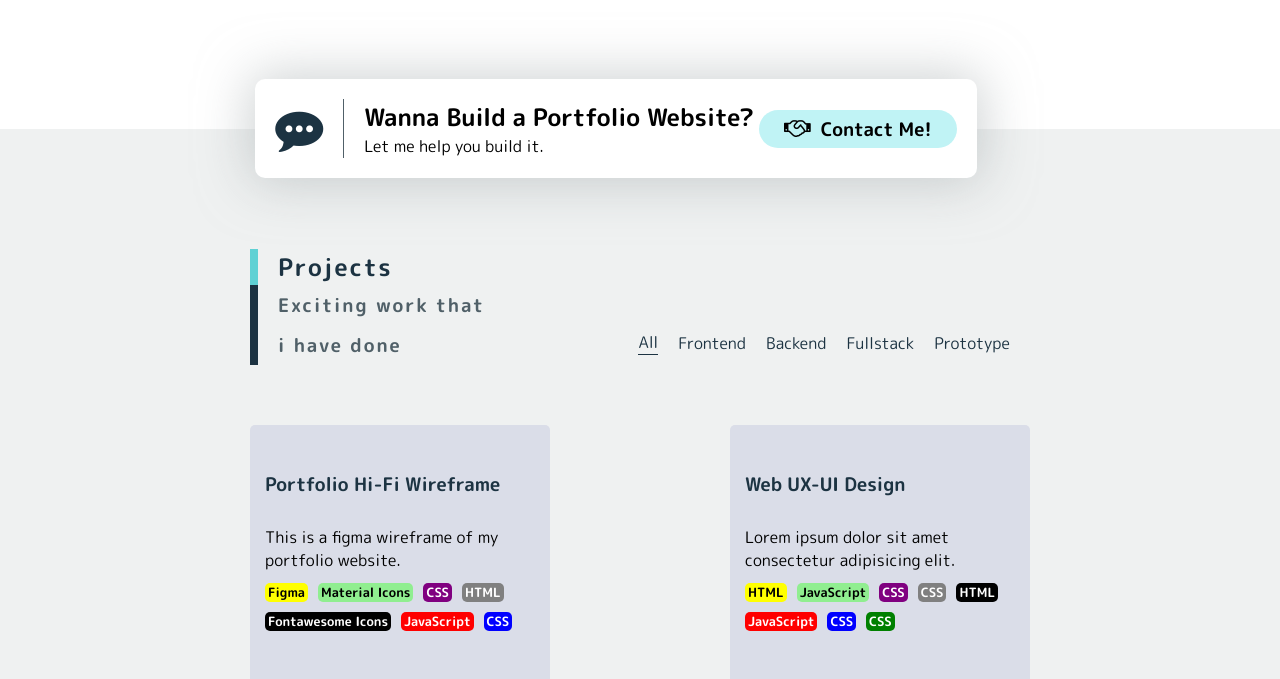
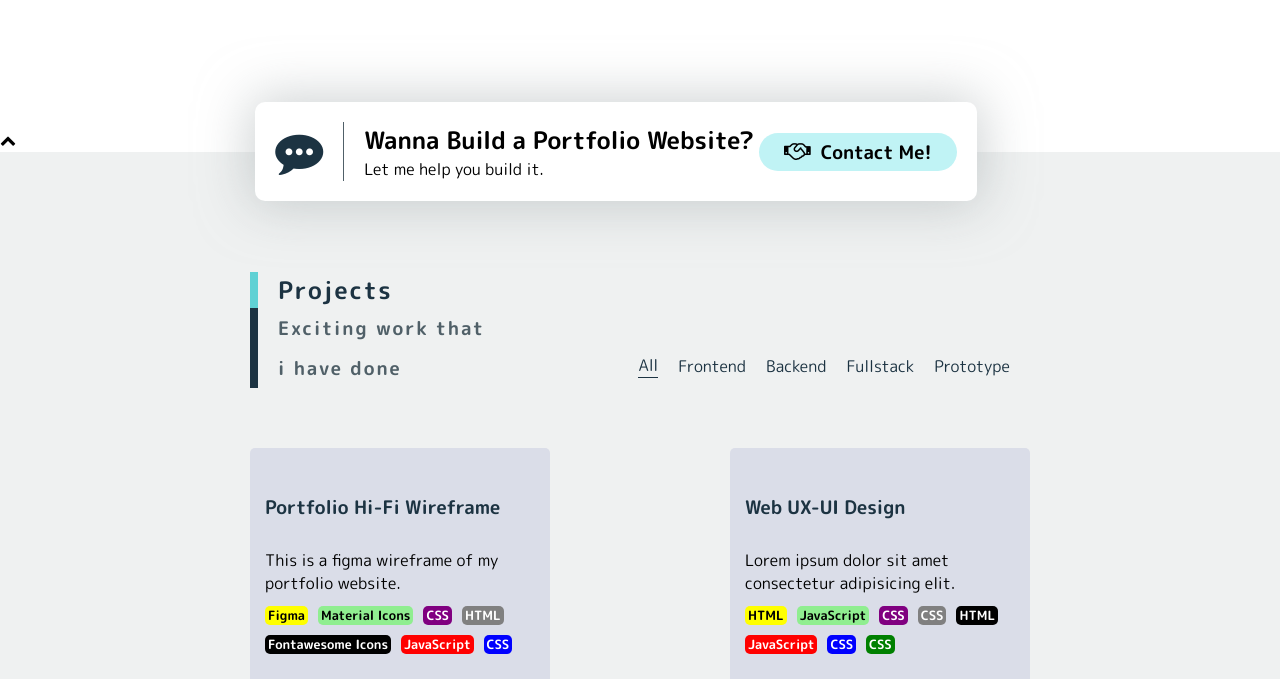
Before and after one commit to notTali/My-Portfolio-Website, a plain HTML site: page index.html in a window 1280 px wide. Shown: the part 1880-2559 px from the top of the page. Drawn offline with nearby package versions, Linux system fonts and the light colour scheme; a script that the page names is missing.

Commit message:
Scroll to the top button html

```diff
--- a/index.html
+++ b/index.html
@@ -211,6 +211,9 @@
             </div>
           </div>
         </div>
+        <a href="#" class="scroll-top">
+          <i class="fa fa-chevron-up" aria-hidden="true"></i>
+        </a>
       </section>
       <section class="projects" id="projects">
         <div class="projects-wrapper">
```
